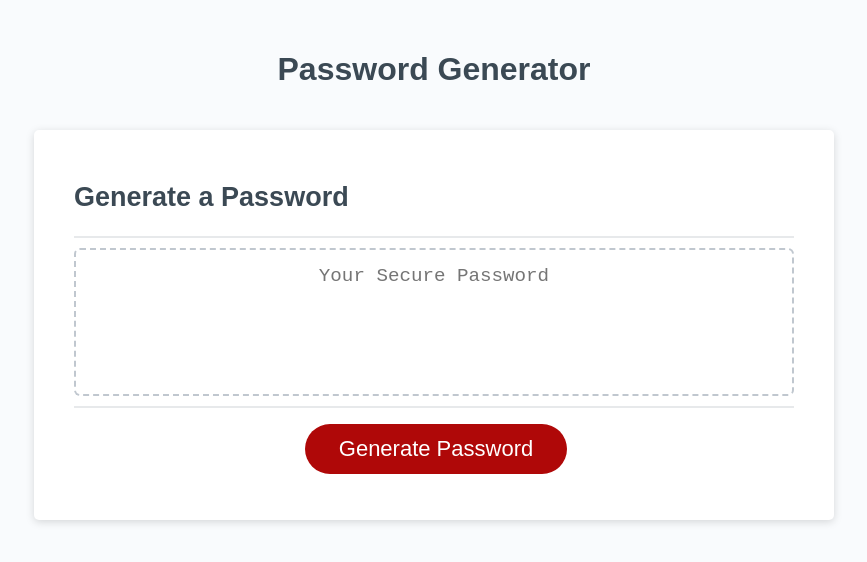
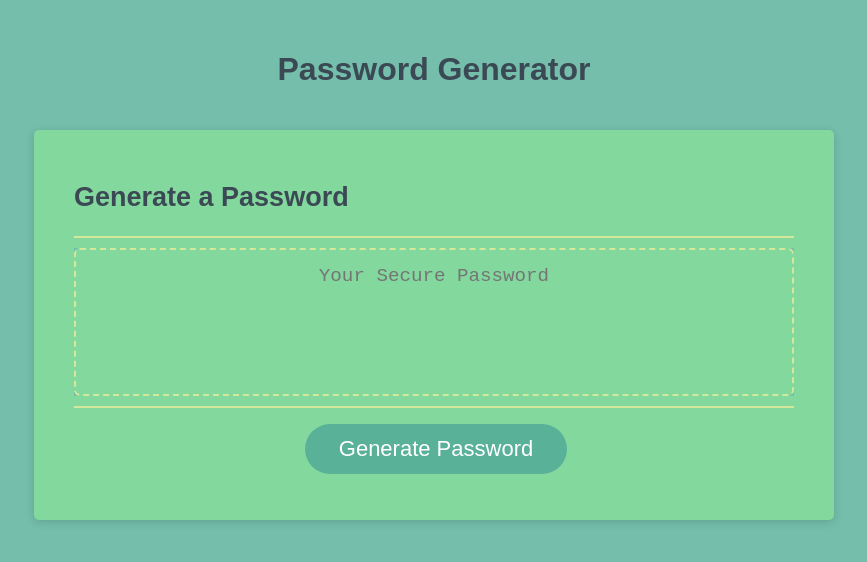
Before and after one commit to DavidTJGriffin/strong-password-generator, a plain HTML site: page index.html in a window 1280 px wide. Shown: the whole page, without its empty margins (206-1073 px from the left). Drawn offline with Linux system fonts and the light colour scheme.

Commit message:
updated background color

```diff
--- a/assets/css/style.css
+++ b/assets/css/style.css
@@ -2,6 +2,7 @@
 *::before,
 *::after {
   box-sizing: border-box;
+  background-color: #74BEAB;
 }
 
 html,
@@ -31,7 +32,7 @@ header {
 }
 
 .card {
-  background-color: hsl(0, 0%, 100%);
+  background-color: #83D89E;
   border-radius: 5px;
   border-width: 1px;
   box-shadow: rgba(0, 0, 0, 0.15) 0px 2px 8px 0px;
@@ -46,8 +47,16 @@ header {
   content: " ";
   display: block;
   width: 100%;
-  background: #e7e9eb;
+  background: #D3E89B;
   height: 2px;
+}
+
+.card-header {
+  background-color: #83D89E;
+}
+
+h2 {
+  background-color: #83D89E;
 }
 
 .card-body {
@@ -55,6 +64,7 @@ header {
 }
 
 .card-footer {
+  background-color: #83D89E;
   text-align: center;
 }
 
@@ -62,7 +72,7 @@ header {
   content: " ";
   display: block;
   width: 100%;
-  background: #e7e9eb;
+  background: #D3E89B;
   height: 2px;
 }
 
@@ -74,7 +84,7 @@ header {
 
 .btn {
   border: none;
-  background-color: hsl(360, 91%, 36%);
+  background-color: #59B198;
   border-radius: 25px;
   box-shadow: rgba(0, 0, 0, 0.1) 0px 1px 6px 0px rgba(0, 0, 0, 0.2) 0px 1px 1px
     0px;
@@ -103,6 +113,7 @@ button[disabled] {
   appearance: none;
   border: none;
   display: block;
+  background-color: #83D89E;
   width: 100%;
   padding-top: 15px;
   padding-left: 15px;
@@ -112,7 +123,7 @@ button[disabled] {
   text-align: center;
   margin-top: 10px;
   margin-bottom: 10px;
-  border: 2px dashed #c0c7cf;
+  border: 2px dashed #D3E89B;
   border-radius: 6px;
   resize: none;
   overflow: hidden;
```
